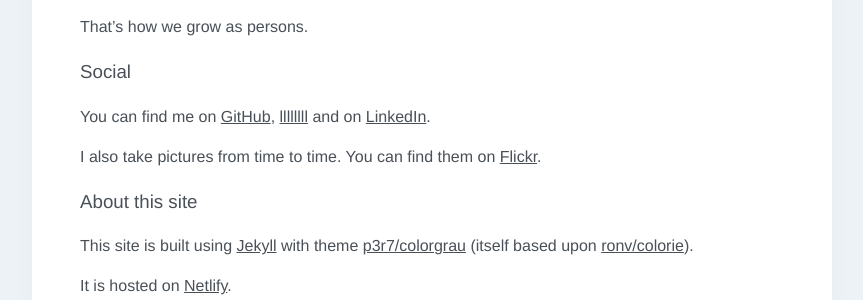
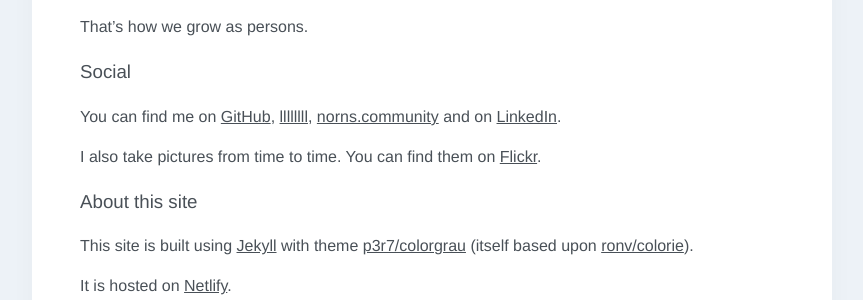
Before and after one commit to p3r7/blog, a Jekyll site: the page built from _pages/about.md, in a window 1280 px wide. Shown: the part 886-1186 px from the top of the page, without its empty margins (208-1071 px from the left). Built offline with Jekyll 4.4.1, drawn with Linux system fonts in a browser that asks for light colours; some web fonts are replaced.

Commit message:
Add link to norns.community

```diff
--- a/_pages/about.md
+++ b/_pages/about.md
@@ -32,7 +32,7 @@ That's how we grow as persons.
 
 ### Social
 
-You can find me on [GitHub](https://github.com/p3r7), [llllllll](https://llllllll.co/u/eigen) and on [LinkedIn](https://www.linkedin.com/in/jordan-besly-6a172347/).
+You can find me on [GitHub](https://github.com/p3r7), [llllllll](https://llllllll.co/u/eigen), [norns.community](https://norns.community/en/authors/eigen) and on [LinkedIn](https://www.linkedin.com/in/jordan-besly-6a172347/).
 
 I also take pictures from time to time. You can find them on [Flickr](https://www.flickr.com/photos/p3r7/).
 
```
